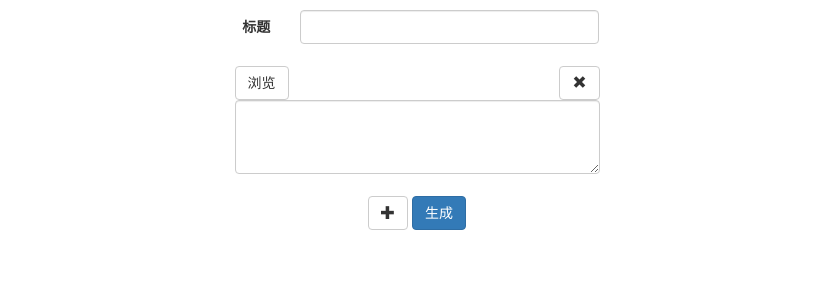
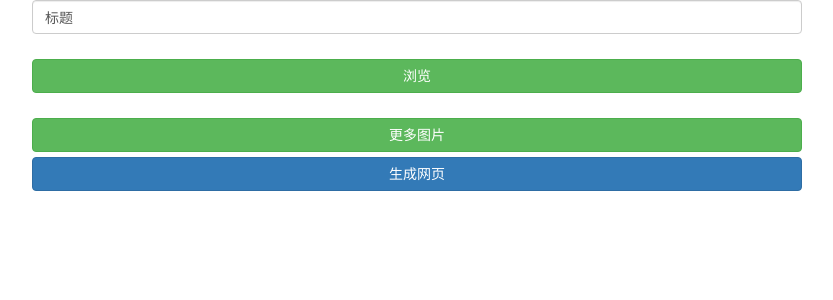
Before and after one commit to whodewho/photoline, a Python web app: template templates/index.html in a window 1280 px wide. Shown: the top 300 px of the page, without its empty margins (223-1056 px from the left). Run offline with Jinja, Linux system fonts and the light colour scheme; the template is opened without the code that fills it, so the values that code supplies are empty.

Commit message:
css optimized

```diff
--- a/static/css/gallery-page-index.css
+++ b/static/css/gallery-page-index.css
@@ -1,31 +1,17 @@
 
 .container{
     width:auto;
-    max-width:375px;
-    padding: 10px 5px;
-}
-
-textarea{
-    width: 350px;
-    height: 100px;
+    max-width:800px;
 }
 
 .item{
-    margin:7px 0px;
-    /*border-bottom: 1px solid #e5e5e5;*/
+    margin:10px 0px;
 }
 
 .center{
     text-align: center;
 }
 
-.remove{
-    float:right;
+.afterbrowse{
+    display:none;
 }
-
-#thumbnail{
-    max-width: 365px;
-    max-height: 365px;
-    margin-left: auto;
-    margin-right: auto;
-}
--- a/templates/default.html
+++ b/templates/default.html
@@ -43,7 +43,7 @@ $def with (data)
 		<div class="container footer-container">
 
 		  <div class="center">
-		  	<a href="/" type="button" class="btn btn-primary">我也要做</a>
+		  	<a href="/" type="button" class="btn btn-block btn-primary">我也要做</a>
 		  </div>
 
 		  <div class="secret">
--- a/templates/index.html
+++ b/templates/index.html
@@ -9,16 +9,14 @@
     <script type="text/javascript">
     function appendItem() {
         var item = "<div class='col-sm-12 item'> \
-                        <a class='file-input-wrapper btn btn-default'> \
+                        <a class='file-input-wrapper btn btn-success btn-block'> \
                             <span>浏览</span> \
                             <input class='imageLoader' type='file' name='pic' accept='image/*' data-filename-placement='inside'> \
                         </a> \
-                        <button type='button' class='remove btn btn-default' aria-label='Remove Image'> \
-                            <span  class='glyphicon glyphicon-remove' aria-hidden='true'></span> \
-                        </button> \
-                        <textarea name='des' class='form-control' rows=3></textarea> \
+                        <textarea name='des' class='btn-block afterbrowse' ></textarea> \
                         <img class='img-responsive' id='thumbnail' > \
                         <input class='imageHidden' name='pic' type='hidden' > \
+                        <button type='button' class='remove btn btn-block btn-default afterbrowse' aria-label='Remove Image'>删除 </button> \
                     </div>";
 
         $$("#items").append(item);
@@ -40,6 +38,8 @@
                 var ctx = imageCanvas.getContext("2d");
 
                 var imageHidden =  ($$(this).closest("a").siblings(".imageHidden")[0]);
+
+                $$(this).closest("a").siblings(".afterbrowse").show();
 
                 img.onload=function(){
                     var MAX_WIDTH = 800;
@@ -91,6 +91,8 @@
 
                 var imageHidden =  ($$(this).closest("a").siblings(".imageHidden")[0]);
 
+                $$(this).closest("a").siblings(".afterbrowse").show();
+
                 img.onload=function(){
                     var MAX_WIDTH = 800;
                     var MAX_HEIGHT = 600;
@@ -138,39 +140,36 @@
 
         <form id="theform" action="" enctype="multipart/form-data" method="post" role="form" class="form-horizontal">
             <div class="form-group">
-                <label class="col-sm-2 control-label">标题</label>
-                <div class="col-sm-10">
-                    <input class="form-control" type="text" name="pageTitle">
+                <div class="col-sm-12">
+                    <input class="form-control" type="text" name="pageTitle" value="标题">
                 </div>
             </div>
 
             <div id="items" class="form-group">
                 <div class="col-sm-12 item">
-
-                    <!-- <input type="file" name="pic" accept="image/*" id="imageLoader"> -->
-
-                    <a class="file-input-wrapper btn btn-default">
+                    <a class="file-input-wrapper btn btn-success btn-block">
                         <span>浏览</span>
                         <input class="imageLoader" type="file" name="pic" accept="image/*" data-filename-placement="inside" >
                     </a>
 
-                    <button type="button" class="remove btn btn-default" aria-label="Remove Image">
-                        <span  class="glyphicon glyphicon-remove" aria-hidden="true"></span>
-                    </button>
+                    <textarea name="des" class="btn-block afterbrowse" > </textarea>
 
-                    <textarea name="des" class="form-control" rows=3> </textarea>
                     <img class="img-responsive" id="thumbnail" ></img>
                     <input class="imageHidden" name="pic" type="hidden" >
 
+                    <button type="button" class="remove btn btn-block btn-default afterbrowse" aria-label="Remove Image">
+                        删除
+                    </button>
                 </div>
             </div>
 
-            <div class="center form-group">
-                <button onclick="appendItem()" type="button" class="btn btn-default" aria-label="More Image">
-                  <span  class="glyphicon glyphicon-plus" aria-hidden="true"></span>
-                </button>
-                <input class="btn btn-primary generate" type="button" value="生成" />
-            </div>
+             <button type="button" class="btn btn-success btn-block" onclick="appendItem()">
+                  更多图片
+             </button>
+
+             <button type="submit" class="btn btn-primary btn-block generate">
+                  生成网页
+             </button>
         </form>
     </div>
 
```
